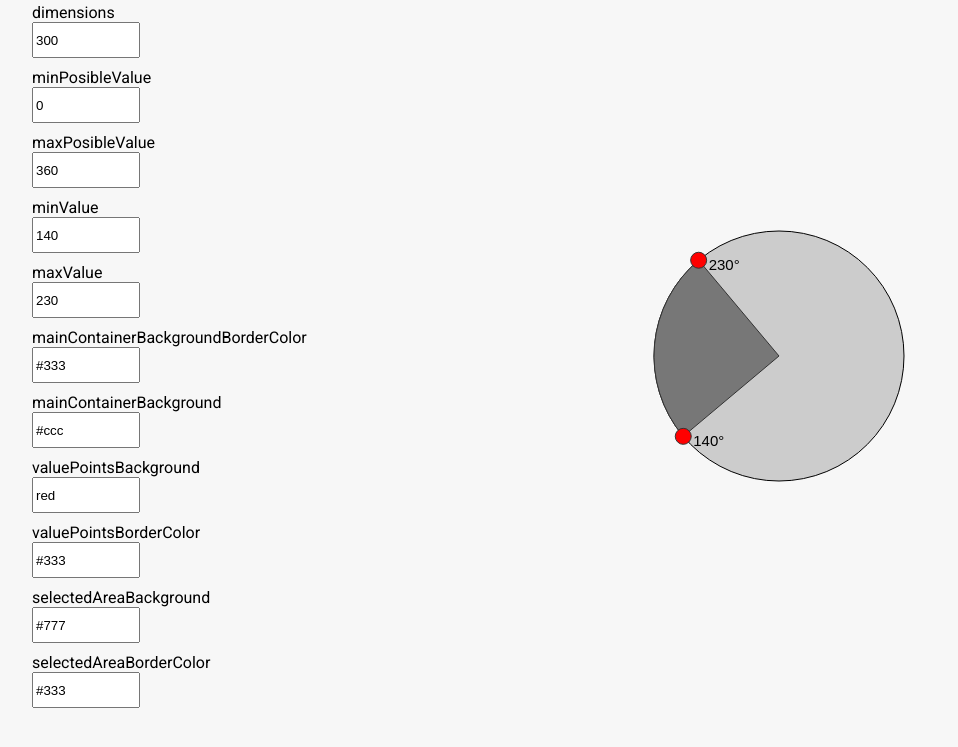
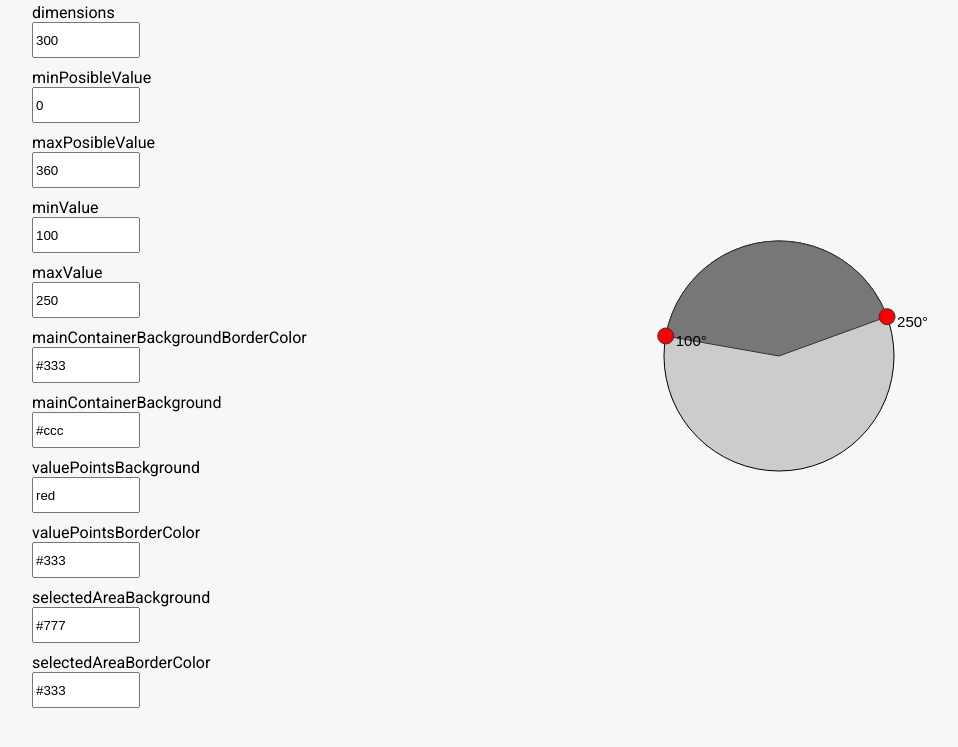
Before and after one commit to Elioravr/anglePresentor, a plain HTML site: page index.html in a window 1280 px wide. Shown: the part 95-842 px from the top of the page, without its empty margins (162-1120 px from the left). Drawn offline with nearby package versions, Linux system fonts and the light colour scheme.

Commit message:
Design fixes

```diff
--- a/anglePresentor.js
+++ b/anglePresentor.js
@@ -63,7 +63,7 @@ $.widget("custom.anglePresentor", {
     var dimensions = this.options.dimensions
 
     this.DIMENSIONS = dimensions
-    this.PADDING = 25
+    this.PADDING = 35
     this.BIGGEST_RADIUS = this.DIMENSIONS / 2 - this.PADDING
     this.MAX_X = this.DIMENSIONS - this.PADDING
     this.MAX_Y = this.DIMENSIONS - this.PADDING
@@ -146,6 +146,6 @@ $.widget("custom.anglePresentor", {
     return Math.sin(this._toRadians(angle)) * this.BIGGEST_RADIUS + this.CENTER_POINT_Y
   },
   _toRadians: function (angle) {
-    return angle * (Math.PI / 180);
+    return angle * (Math.PI / 180) + Math.PI / 2;
   }
 })
--- a/index.html
+++ b/index.html
@@ -32,11 +32,11 @@
       </div>
       <div class="field-container">
         <div class="label">minValue</div>
-        <input type="number" id="minValue" value="140">
+        <input type="number" id="minValue" value="100">
       </div>
       <div class="field-container">
         <div class="label">maxValue</div>
-        <input type="number" id="maxValue" value="230">
+        <input type="number" id="maxValue" value="250">
       </div>
       <div class="field-container">
         <div class="label">mainContainerBackgroundBorderColor</div>
```
